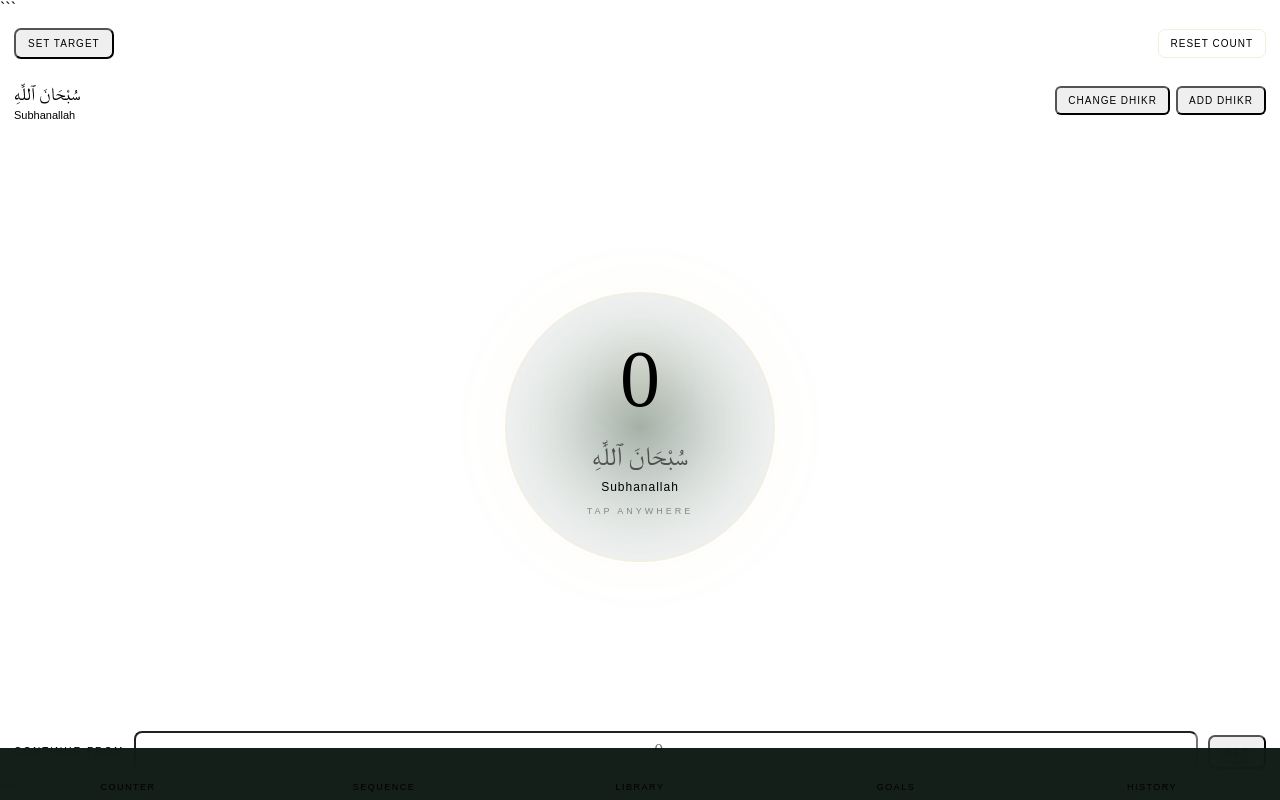
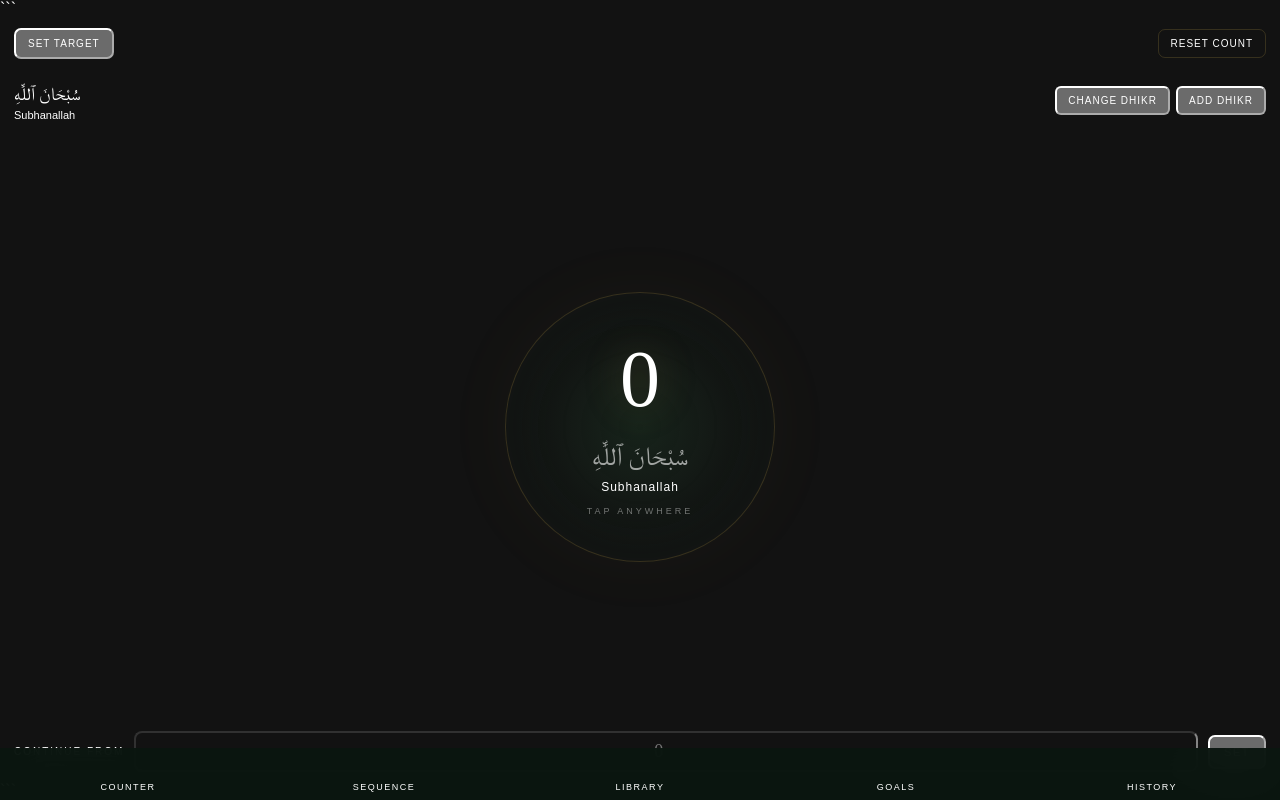
Before and after one commit to zackietlk/TasbihByRazahk, a plain HTML site: page index.html in a window 1280 px wide. Drawn offline with Linux system fonts and the light colour scheme.

Commit message:
Add color-scheme meta tag for dark mode support

```diff
--- a/index.html
+++ b/index.html
@@ -3,6 +3,7 @@
 <html lang="en">
 <head>
 <meta charset="UTF-8">
+<meta name="color-scheme" content="dark">
 <meta name="viewport" content="width=device-width, initial-scale=1.0, user-scalable=no">
 <title>Tasbih — Digital Dhikr</title>
 <link href="https://fonts.googleapis.com/css2?family=Amiri:wght@400;700&family=Outfit:wght@300;400;500;600&display=swap" rel="stylesheet">
@@ -36,6 +37,7 @@
 color: var(–text);
 font-family: ‘Outfit’, sans-serif;
 font-weight: 400;
+color-scheme: dark;
 }
 
 #app {
```
